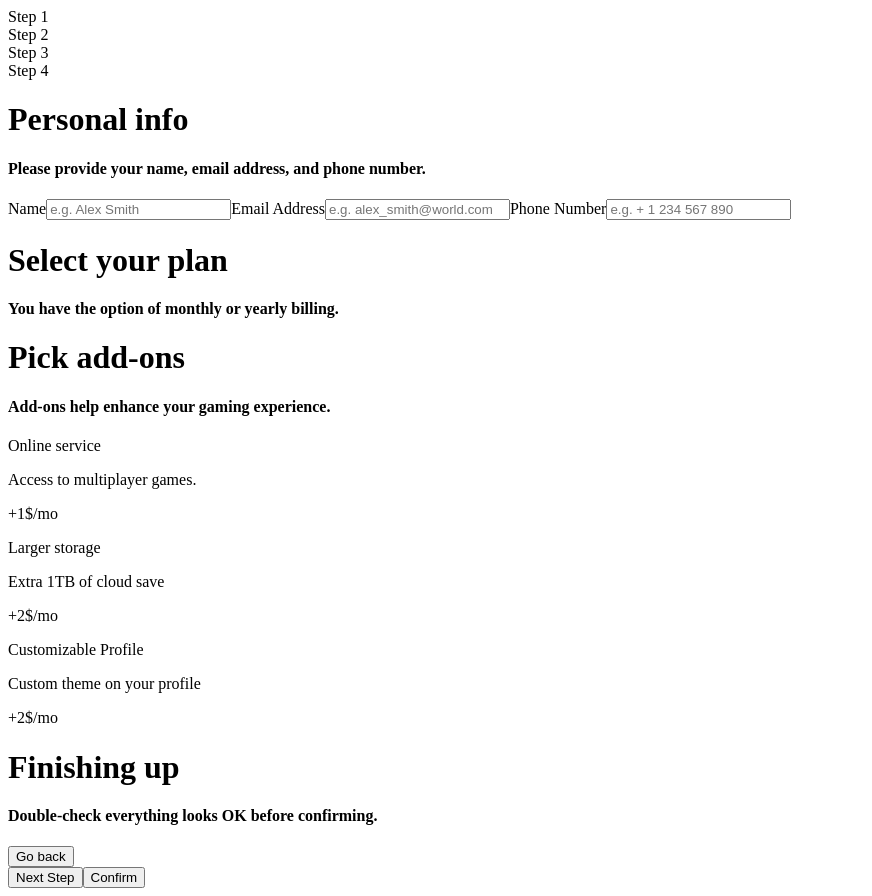
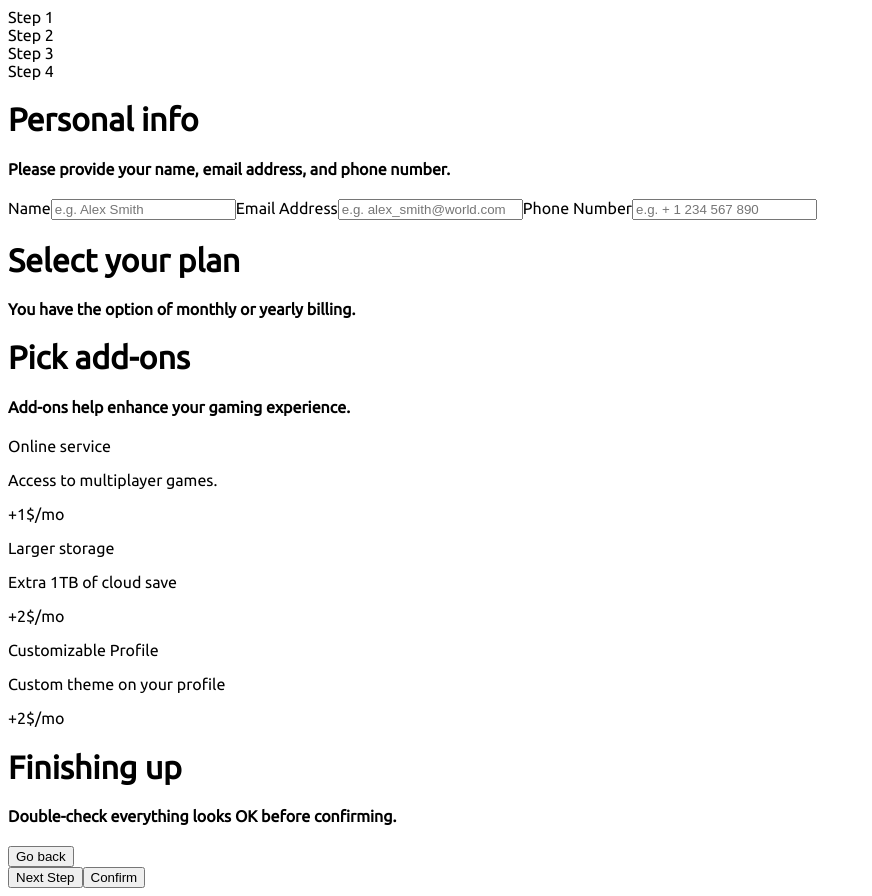
Before and after one commit to er1927/multi-step-form, a Next.js app: page / in a window 1280 px wide. Shown: the whole page, without its empty margins (0-872 px from the left). Built offline with nearby package versions, Linux system fonts and the light colour scheme.

Commit message:
Added font-Ubuntu.

```diff
--- a/pages/index.js
+++ b/pages/index.js
@@ -1,5 +1,10 @@
 import Head from 'next/head';
 import styles from '../styles/Home.module.css';
+import { Ubuntu } from 'next/font/google'
+
+const ubuntu = Ubuntu({
+  weight: '400',
+  subsets: ['latin-ext'] })
 
 export default function Home() {
   return (
@@ -9,7 +14,7 @@ export default function Home() {
         <link rel="icon" href="/favicon.ico" />
         <link rel="stylesheet" href="" type="text/css"></link>
       </Head>
-      <main>
+      <main style={ubuntu.style}>
     <form className="msf">
     <div className="msf-header">
         <div className="row text-center">
--- a/styles/globals.css
+++ b/styles/globals.css
@@ -1,10 +1,8 @@
-@import url(https://fonts.google.com/specimen/Ubuntu?query=ubuntu);
-
 html,
 body {
   padding: 0;
   margin: 0;
-  font-family: Ubuntu;
+  font-family: var(--font-roboto-mono);
 }
 
 a {
```
